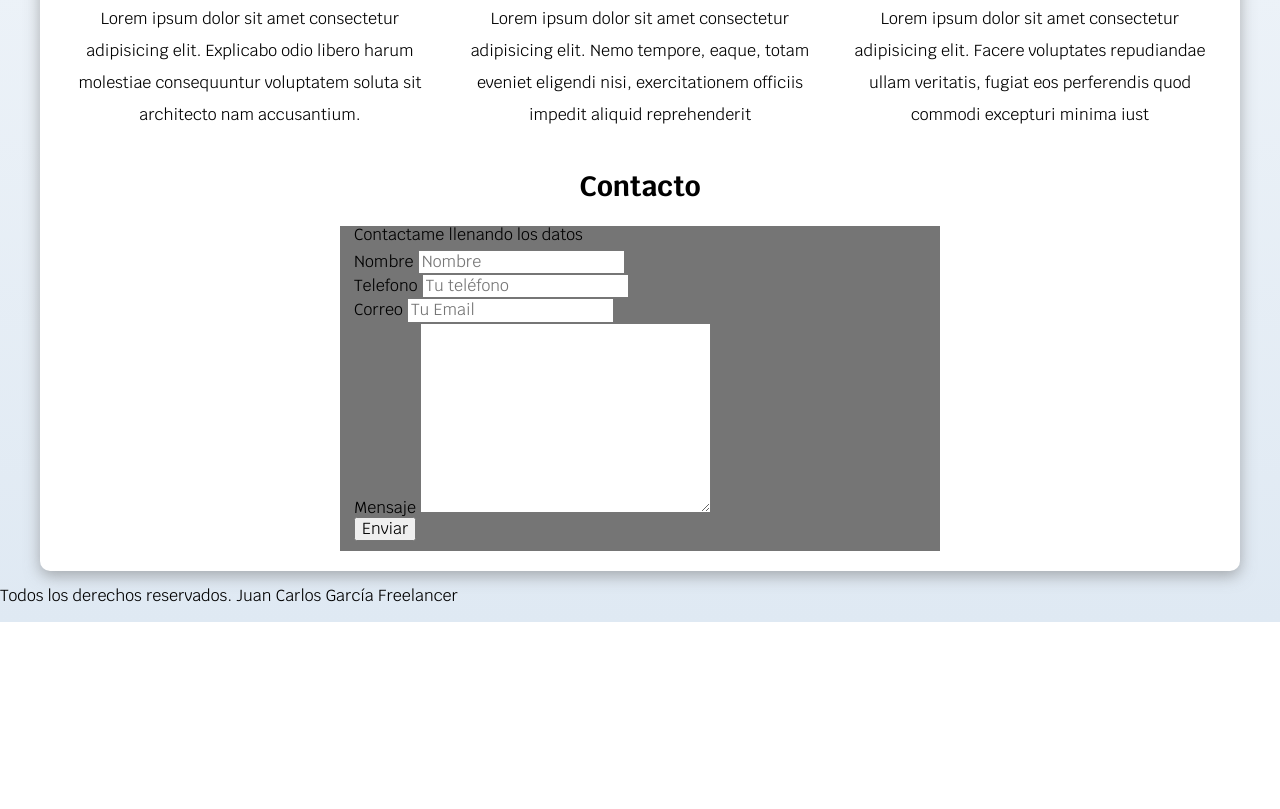
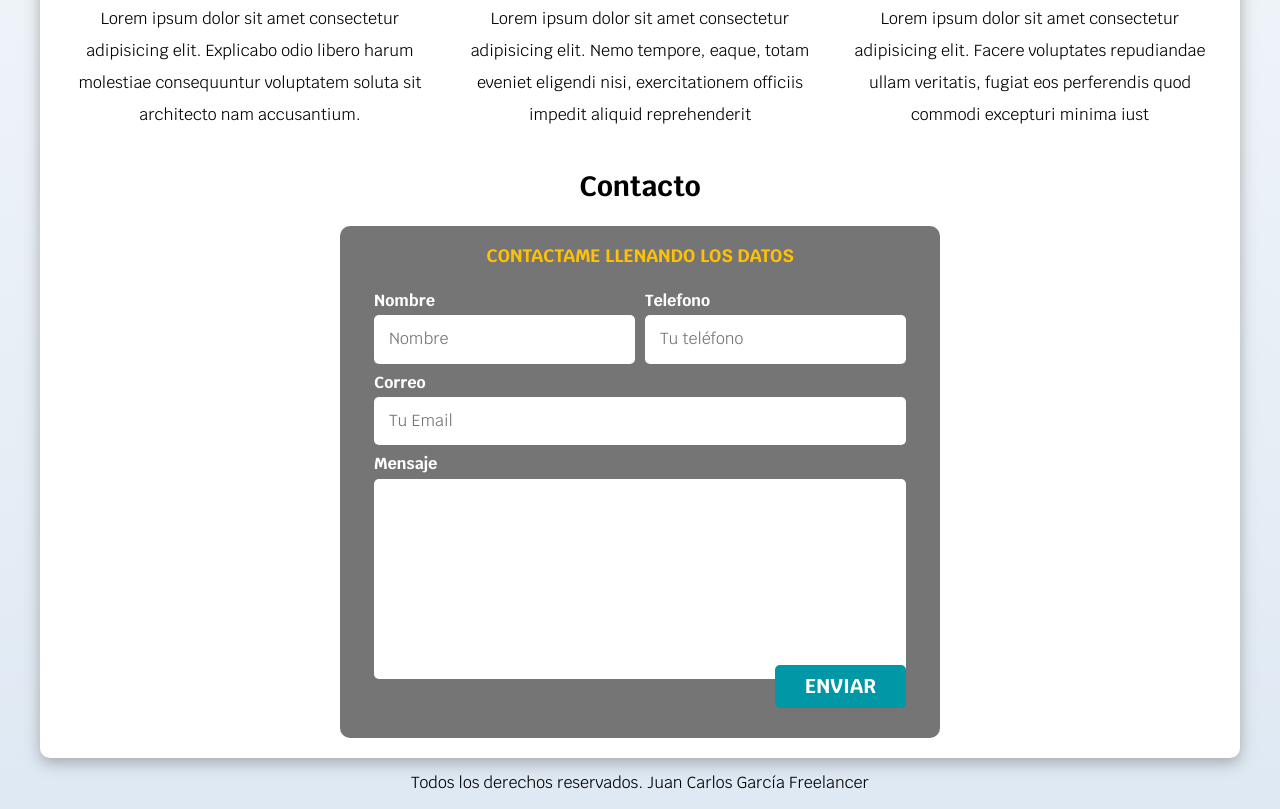
Before and after one commit to JuanCGarciaA/DesarrolloWebCompleto-Udemy, a plain HTML site: page Freelancer/index.html in a window 1280 px wide. Shown: the part 926-1735 px from the top of the page. Before the commit the page ends 1548 px from the top, so only its background shows below. Drawn offline with Linux system fonts and the light colour scheme.

Commit message:
Update all project

```diff
--- a/Freelancer/css/style.css
+++ b/Freelancer/css/style.css
@@ -9,6 +9,7 @@
 html {
     font-size: 62.5%;
     box-sizing: border-box;
+    scroll-snap-type: y mandatory;
 }
 *, *:before, *:after {
     box-sizing: inherit;
@@ -43,6 +44,16 @@ h1,h2,h3{
 .titulo span {
     font-size: 2rem;
 }
+/*Utilidades*/
+.w-sm{
+    width: 100%;
+ }
+ .flex{
+    display: flex;
+ }
+ .alinear-derecha{
+    justify-content:flex-end ;
+ }
 /*Navegacion*/
 
 .nav-bg{
@@ -65,11 +76,18 @@ h1,h2,h3{
     border-radius: .5rem;
     width: 90%;
     text-align: center;
+    border:none;
 }
 .main-menu{
     display: flex;
     flex-direction: column;
 
+}
+.servicios,
+.main-menu,
+.formulario{
+    scroll-snap-align: center;
+    scroll-snap-stop:always ;
 }
 @media (min-width: 768px){
     .main-menu{
@@ -84,6 +102,22 @@ h1,h2,h3{
         grid-template-columns: 1fr 1fr 1fr;
         column-gap: 1rem;
     }
+    .w-sm{
+        width: auto;
+    }
+    .contenedor-campos{
+        display:grid;
+        grid-template-columns: repeat(2,1fr);
+        grid-template-rows: auto auto 20rem;
+        column-gap: 1rem;
+    }
+    .campo:nth-child(3),
+    .campo:nth-child(4){
+        grid-column: 1 / 3;
+    }
+}
+.boton:hover{
+    cursor:pointer;
 }
 .main-menu a{
     display: block;
@@ -152,7 +186,39 @@ h1,h2,h3{
     background-color:var(--gris) ;
     width: min(60rem, 100%);/** Utilizar el valor más pequeño**/
     margin: 0 auto;
+    padding: 2rem;
+    border-radius: 1rem;
+
 }
 .formulario fieldset{
     border:none;
 }
+.formulario legend{
+    text-align: center;
+    font-size: 1.8rem;
+    text-transform: uppercase;
+    font-weight: 700;
+    margin-bottom: 2rem;
+    color: var(--primario);
+}
+.campo{
+    margin-bottom: 1rem;
+}
+.campo label{
+    color: var(--blanco);
+    font-weight: bold;
+    margin-bottom: .5rem;
+    display: block;
+}
+.campo textarea{
+    height: 20rem;
+}
+.input-text{
+    width: 100%;
+    border: none;
+    padding: 1.5rem;
+    border-radius: .5rem;
+}
+.footer{
+    text-align: center;
+}
--- a/Freelancer/index.html
+++ b/Freelancer/index.html
@@ -106,34 +106,36 @@
             <form action="" class="formulario">
                 <fieldset>
                     <legend>Contactame llenando los datos</legend>
-                    <div>
+                    <div class="contenedor-campos">
+                        <div class="campo">
                             <label for="">Nombre</label>
-                        <input type="text" name="Name" id="Name" placeholder="Nombre">
+                            <input class="input-text" type="text" name="Name" id="Name" placeholder="Nombre">
                         </div>
 
-                    <div>
+                        <div class="campo">
                             <label for="">Telefono</label>
-                        <input type="tel" name="Phone" id="Phone" placeholder="Tu teléfono">
+                            <input class="input-text" type="tel" name="Phone" id="Phone" placeholder="Tu teléfono">
                         </div>
 
-                    <div>
+                        <div class="campo">
                             <label for="">Correo</label>
-                        <input type="email" name="Mail" id="Mail" placeholder="Tu Email">
+                            <input class="input-text" type="email" name="Mail" id="Mail" placeholder="Tu Email">
                         </div>
 
-                    <div>
+                        <div class="campo">
                             <label for="">Mensaje</label>
-                        <textarea name="Mess" id="Mess" cols="30" rows="10"></textarea>
+                            <textarea class="input-text" name="Mess" id="Mess" cols="30" rows="10"></textarea>
+                        </div>
                     </div>
 
-                    <div>
-                        <button>Enviar</button>
+                    <div class="alinear-derecha flex">
+                        <button class="boton w-sm">Enviar</button>
                     </div>
                 </fieldset>
             </form>
         </section>
     </main>
-    <footer>
+    <footer class="footer">
         <p>Todos los derechos reservados. Juan Carlos García Freelancer</p>
     </footer>
 
```
Lines whose indentation alone changed are shown as unchanged.
